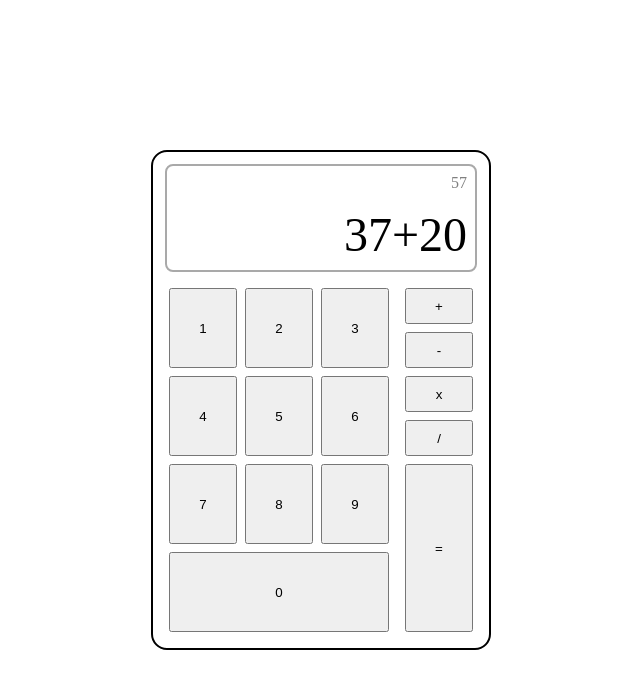
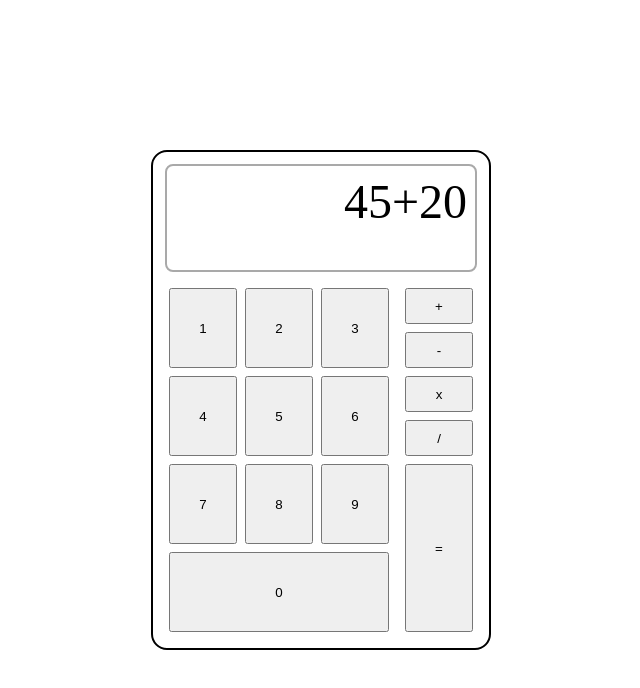
Before and after one commit to bulkassi/odin-calculator, a plain HTML site: page index.html in a window 1280 px wide. Shown: the whole page, without its empty margins (319-959 px from the left). Drawn offline with Linux system fonts and the light colour scheme.

Commit message:
Create a function to populate the display

```diff
--- a/index.html
+++ b/index.html
@@ -10,8 +10,7 @@
   <body>
     <div id="calculator">
       <div id="display">
-        <div id="current-result">57</div>
-        <div id="expression">37+20</div>
+        <div id="expression"></div>
       </div>
       <div id="buttons">
         <div id="numbers">
--- a/script.js
+++ b/script.js
@@ -1,3 +1,6 @@
+const display = document.querySelector("#display");
+const currentExpression = display.querySelector("#expression");
+
 function add(a, b) {
   return a + b;
 }
@@ -15,9 +18,9 @@ function divide(a, b) {
 }
 
 let operation = {
-  firstOperand: "",
-  operator: "",
-  secondOperand: "",
+  firstOperand: "45",
+  operator: "+",
+  secondOperand: "20",
 };
 
 function perform(operation) {
@@ -32,3 +35,10 @@ function perform(operation) {
       return divide(+operation.firstOperand, +operation.secondOperand);
   }
 }
+
+function populateDisplay(operation) {
+  currentExpression.textContent =
+    operation.firstOperand + operation.operator + operation.secondOperand;
+}
+
+populateDisplay(operation);
```
